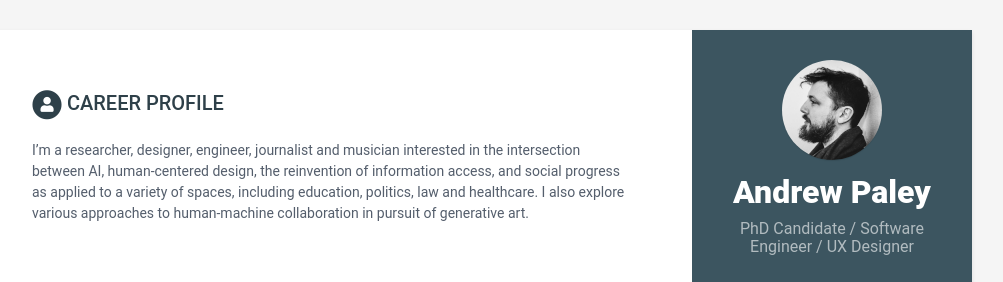
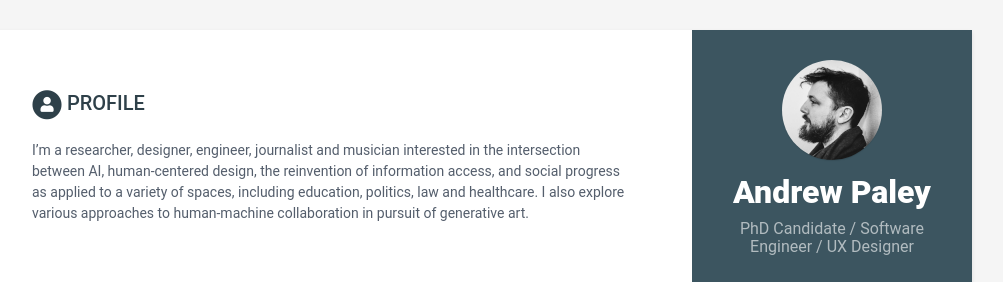
Before and after one commit to andrewpaley/andrewpaley.github.io, a Jekyll site: the page built from index.html, in a window 1280 px wide. Shown: the top 282 px of the page, without its empty margins (168-1171 px from the left). Built offline with Jekyll 4.4.1, drawn with Linux system fonts in a browser that asks for light colours; grey boxes are pictures that could not be loaded.

Commit message:
label tweak

```diff
--- a/_data/data.yml
+++ b/_data/data.yml
@@ -33,7 +33,7 @@ sidebar:
     #     link:
 
 career-profile:
-    title: Career Profile
+    title: Profile
     summary: |
       I'm a researcher, designer, engineer, journalist and musician interested in the intersection between AI, human-centered design, the reinvention of information access, and social progress as applied to a variety of spaces, including education, politics, law and healthcare. I also explore various approaches to human-machine collaboration in pursuit of generative art.
 
```
